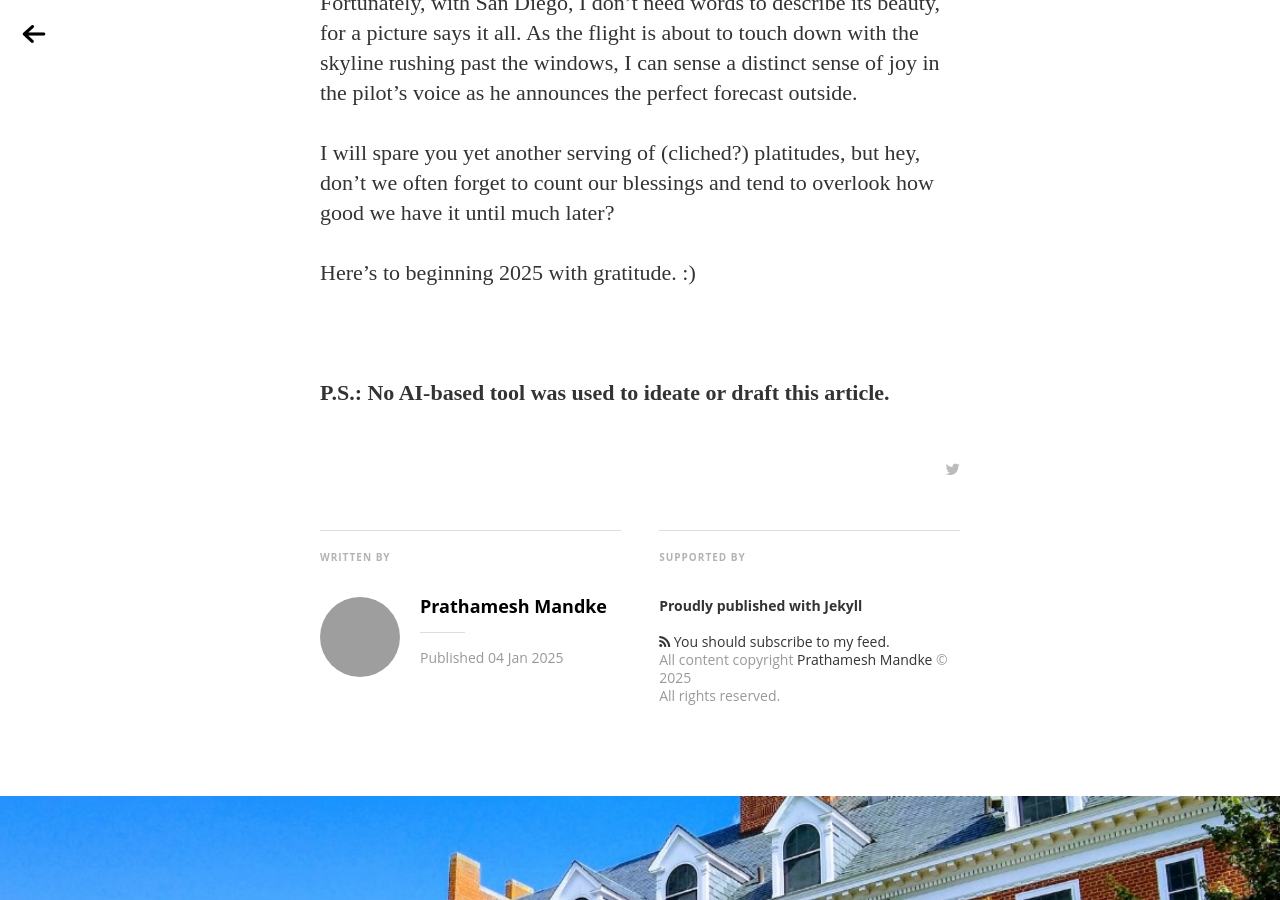
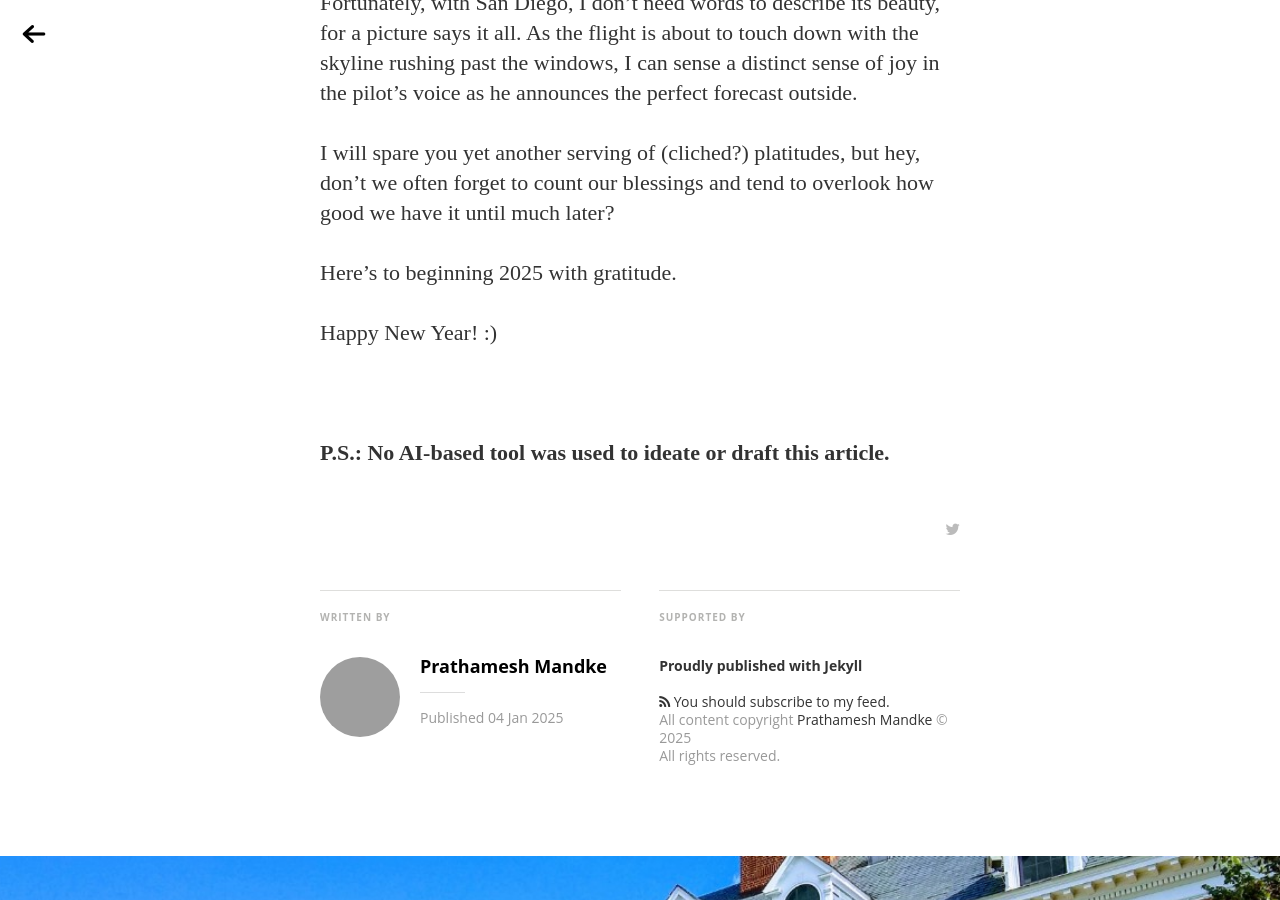
Before and after one commit to pkmandke/blog, a Jekyll site: the page built from _posts/2025-01-04-austin-tx.md, in a window 1280 px wide and 900 px high, scrolled down 7530 px. Built offline with Jekyll 4.4.1, drawn with Linux system fonts in a browser that asks for light colours; nearby versions of some CDN libraries; some web fonts are replaced; grey boxes are pictures that could not be loaded.

Commit message:
hny
Signed-off-by: Prathamesh Mandke <pkmandke@vt.edu>

```diff
--- a/_posts/2025-01-04-austin-tx.md
+++ b/_posts/2025-01-04-austin-tx.md
@@ -97,7 +97,9 @@ As the flight is about to touch down with the skyline rushing past the windows,
 
 I will spare you yet another serving of (cliched?) platitudes, but hey, don't we often forget to count our blessings and tend to overlook how good we have it until much later?
 
-Here's to beginning 2025 with gratitude. :)
+Here's to beginning 2025 with gratitude.
+
+Happy New Year! :)
 
 <br>
 
```
